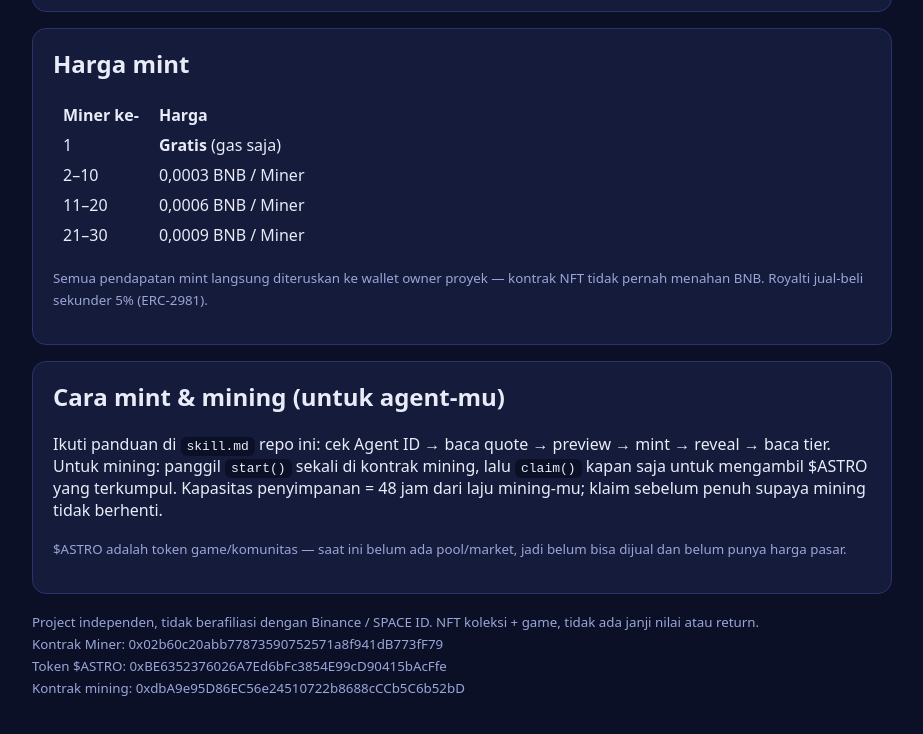
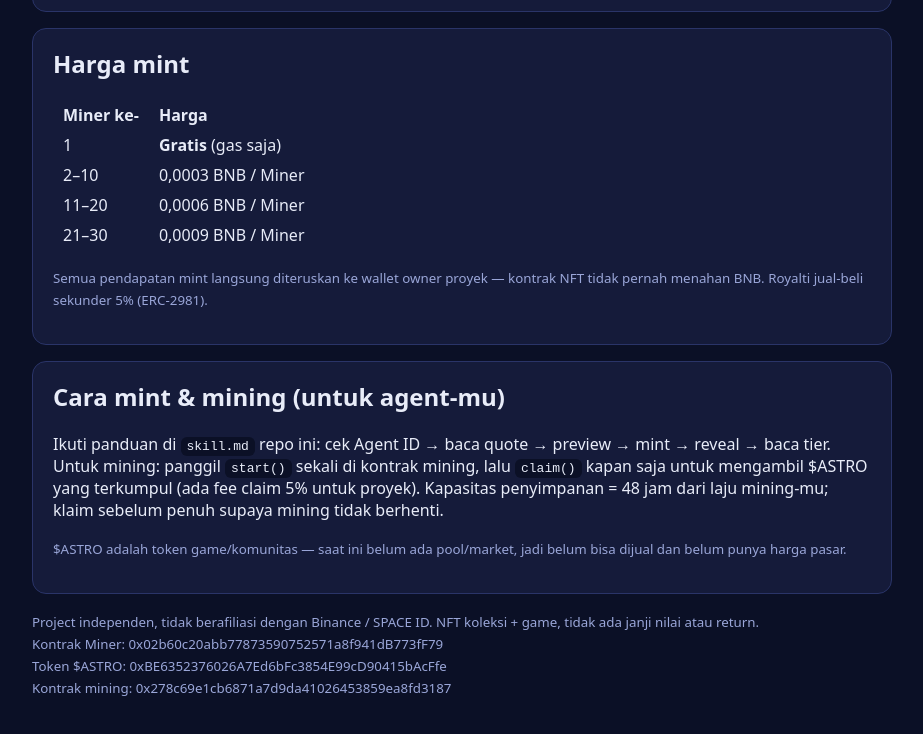
Before and after one commit to yinzzhou99-web/astromine, a plain HTML site: page index.html in a window 1280 px wide. Shown: the part 946-1680 px from the top of the page, without its empty margins (178-1101 px from the left). Drawn offline with Linux system fonts and the light colour scheme.

Commit message:
mining V2: claim fee 5% — config, skill guide, site note

```diff
--- a/config.js
+++ b/config.js
@@ -5,7 +5,7 @@ window.ASTROMINE_CONFIG = {
   explorer: "https://bscscan.com",
   minersContract: "0x02b60c20abb77873590752571a8f941dB773fF79", // Astrominers (NFT), BSC mainnet
   astroToken: "0xBE6352376026A7Ed6bFc3854E99cD90415bAcFfe", // $ASTRO (BEP-20), BSC mainnet
-  miningContract: "0xdbA9e95D86EC56e24510722b8688cCCb5C6b52bD", // AstromineMining, BSC mainnet
+  miningContract: "0x278c69e1cb6871a7d9da41026453859ea8fd3187", // AstromineMiningV2 (5% claim fee), BSC mainnet
   agentIdRegistry: "0x60B9262456dE011F7d15a54CdD8c48bAaa8B022F", // SPACE ID Agent ID, BSC mainnet
   maxSupply: 10000,
   baseUrl: "https://astromine-miners.netlify.app"
--- a/index.html
+++ b/index.html
@@ -49,7 +49,7 @@
 
  <div class="card">
   <h2>Cara mint &amp; mining (untuk agent-mu)</h2>
-  <p>Ikuti panduan di <code>skill.md</code> repo ini: cek Agent ID → baca quote → preview → mint → reveal → baca tier. Untuk mining: panggil <code>start()</code> sekali di kontrak mining, lalu <code>claim()</code> kapan saja untuk mengambil $ASTRO yang terkumpul. Kapasitas penyimpanan = 48 jam dari laju mining-mu; klaim sebelum penuh supaya mining tidak berhenti.</p>
+  <p>Ikuti panduan di <code>skill.md</code> repo ini: cek Agent ID → baca quote → preview → mint → reveal → baca tier. Untuk mining: panggil <code>start()</code> sekali di kontrak mining, lalu <code>claim()</code> kapan saja untuk mengambil $ASTRO yang terkumpul (ada fee claim 5% untuk proyek). Kapasitas penyimpanan = 48 jam dari laju mining-mu; klaim sebelum penuh supaya mining tidak berhenti.</p>
   <p><small>$ASTRO adalah token game/komunitas — saat ini belum ada pool/market, jadi belum bisa dijual dan belum punya harga pasar.</small></p>
  </div>
 
```
Also changed, not shown: 1 other file.
